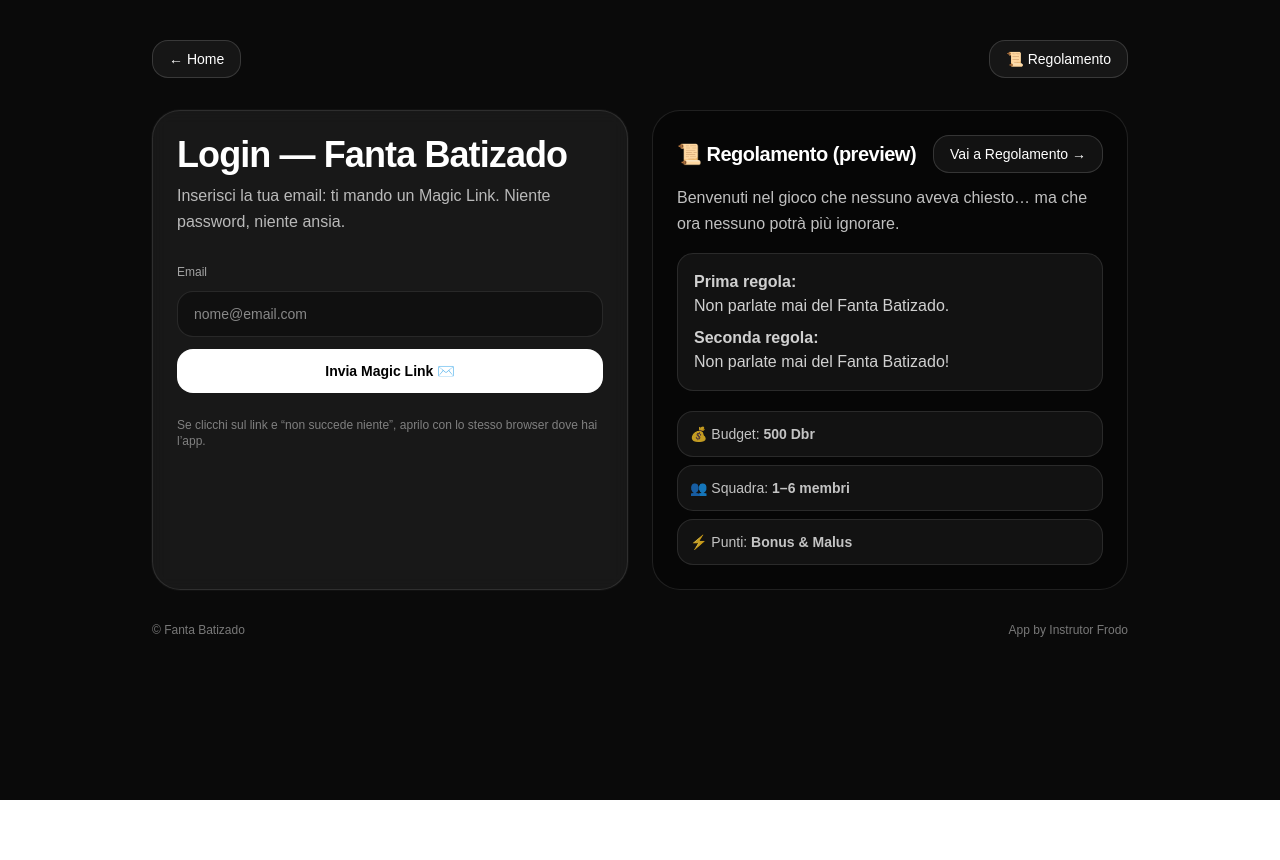
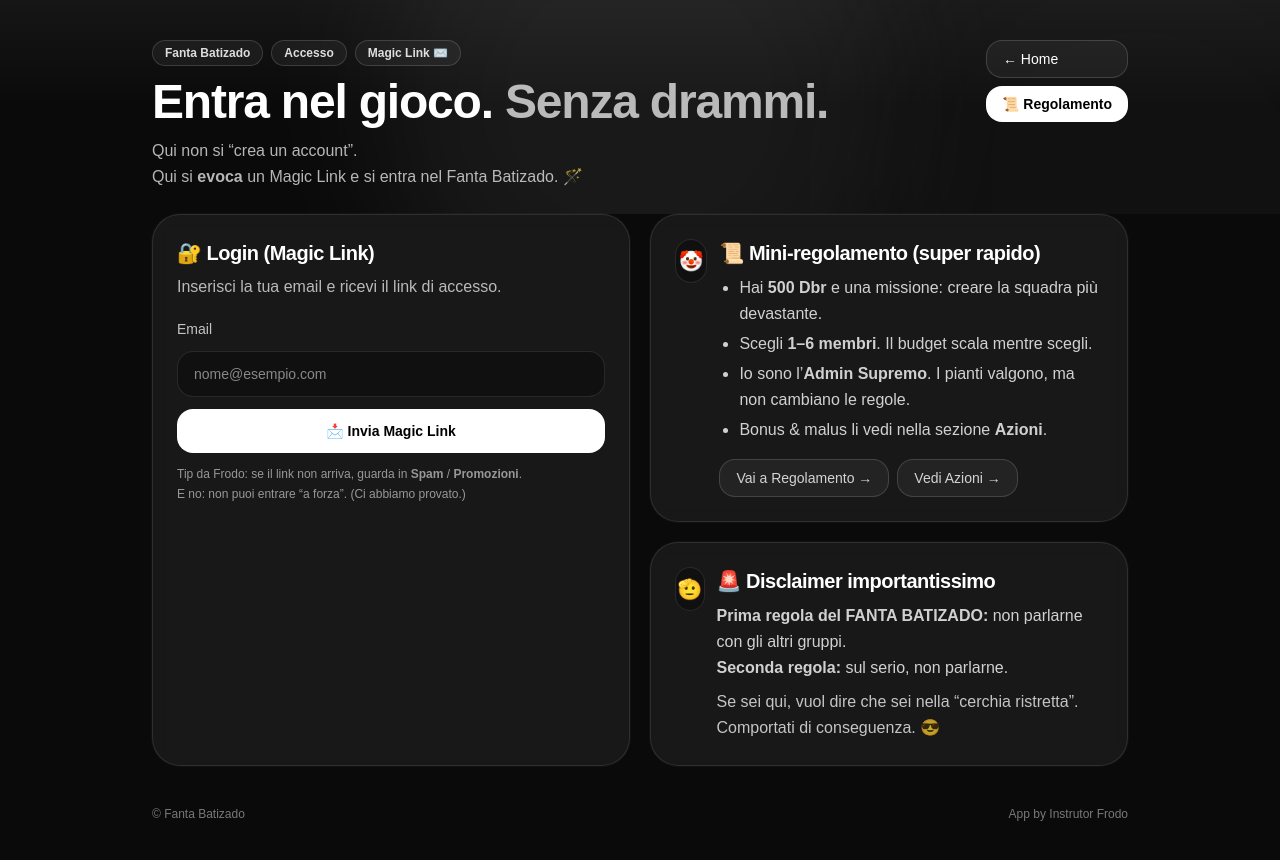
Before and after one commit to bpacentra-cyber/fanta-batizado, a Next.js app: page /login in a window 1280 px wide. Shown: the top 860 px of the page. Before the commit the page ends 800 px from the top, so only its background shows below. Built offline with nearby package versions, Linux system fonts and the light colour scheme; no server answers.

Commit message:
Restore goliardic login + regolamento preview

```diff
--- a/app/login/page.tsx
+++ b/app/login/page.tsx
@@ -2,154 +2,247 @@
 
 import Link from "next/link";
 import { useEffect, useState } from "react";
+import { useRouter, useSearchParams } from "next/navigation";
 import { supabase } from "@/lib/supabase";
-import { useRouter } from "next/navigation";
+
+function Badge({ children }: { children: React.ReactNode }) {
+  return (
+    <span className="inline-flex items-center rounded-full border border-white/15 bg-white/5 px-3 py-1 text-xs font-semibold text-white/85 backdrop-blur">
+      {children}
+    </span>
+  );
+}
+
+function Card({
+  title,
+  icon,
+  children,
+}: {
+  title: string;
+  icon: string;
+  children: React.ReactNode;
+}) {
+  return (
+    <section className="rounded-[28px] border border-white/10 bg-white/[0.06] p-5 sm:p-6 shadow-[0_0_0_1px_rgba(255,255,255,0.03)] backdrop-blur">
+      <div className="flex items-start gap-3">
+        <div className="flex h-11 w-11 items-center justify-center rounded-2xl border border-white/10 bg-black/30 text-xl">
+          {icon}
+        </div>
+        <div className="min-w-0">
+          <h2 className="text-xl font-extrabold tracking-tight">{title}</h2>
+          <div className="mt-2 text-white/80 leading-relaxed">{children}</div>
+        </div>
+      </div>
+    </section>
+  );
+}
 
 export default function LoginPage() {
   const router = useRouter();
+  const sp = useSearchParams();
+
   const [email, setEmail] = useState("");
+  const [sending, setSending] = useState(false);
   const [msg, setMsg] = useState<string>("");
   const [err, setErr] = useState<string>("");
-  const [loading, setLoading] = useState(false);
 
+  // Se sei già loggato, vai a home (o dove vuoi tu)
   useEffect(() => {
-    // se già loggato, vai a home
-    supabase.auth.getSession().then(({ data }) => {
+    let mounted = true;
+
+    (async () => {
+      const { data } = await supabase.auth.getSession();
+      if (!mounted) return;
       if (data.session?.user) router.replace("/");
-    });
-    // eslint-disable-next-line react-hooks/exhaustive-deps
-  }, []);
+    })();
 
-  async function sendMagicLink(e: React.FormEvent) {
-    e.preventDefault();
+    return () => {
+      mounted = false;
+    };
+  }, [router]);
+
+  async function sendMagicLink() {
     setErr("");
     setMsg("");
-    setLoading(true);
 
+    const e = email.trim();
+    if (!e || !e.includes("@")) {
+      setErr("Inserisci una mail valida 👀");
+      return;
+    }
+
+    setSending(true);
     try {
-      const origin =
-        typeof window !== "undefined" ? window.location.origin : "";
+      // redirectTo: prende l’origin corrente (vercel o localhost)
+      const redirectTo = `${window.location.origin}/auth/callback`;
+
       const { error } = await supabase.auth.signInWithOtp({
-        email,
+        email: e,
         options: {
-          emailRedirectTo: `${origin}/auth/callback`,
+          emailRedirectTo: redirectTo,
         },
       });
+
       if (error) throw error;
 
-      setMsg("✅ Magic link inviato! Controlla la mail e clicca sul link.");
+      setMsg(
+        "📩 Magic Link inviato! Apri la mail e clicca il link. (Se non arriva, controlla spam / promozioni.)"
+      );
+      setEmail("");
     } catch (e: any) {
-      setErr(e?.message ?? "Errore durante l’invio del magic link.");
+      setErr(e?.message ?? "Errore durante l’invio del Magic Link.");
     } finally {
-      setLoading(false);
+      setSending(false);
     }
   }
 
   return (
     <main className="min-h-screen bg-neutral-950 text-white">
-      <div className="mx-auto max-w-5xl px-6 py-10">
-        {/* top buttons */}
-        <div className="flex items-center justify-between gap-3">
+      {/* HERO */}
+      <div className="relative overflow-hidden">
+        <div className="pointer-events-none absolute inset-0">
+          <div className="absolute -top-40 left-1/2 h-[520px] w-[520px] -translate-x-1/2 rounded-full bg-white/10 blur-3xl opacity-60" />
+          <div className="absolute -bottom-56 right-[-120px] h-[520px] w-[520px] rounded-full bg-white/5 blur-3xl opacity-60" />
+          <div className="absolute inset-0 bg-gradient-to-b from-white/5 via-transparent to-transparent" />
+        </div>
+
+        <div className="relative mx-auto w-full max-w-5xl px-6 pt-10 pb-6">
+          <div className="flex flex-wrap items-start justify-between gap-4">
+            <div className="space-y-3">
+              <div className="flex flex-wrap gap-2">
+                <Badge>Fanta Batizado</Badge>
+                <Badge>Accesso</Badge>
+                <Badge>Magic Link ✉️</Badge>
+              </div>
+
+              <h1 className="text-4xl sm:text-5xl font-extrabold tracking-tight">
+                Entra nel gioco. <span className="text-white/70">Senza drammi.</span>
+              </h1>
+
+              <p className="text-white/70 leading-relaxed max-w-xl">
+                Qui non si “crea un account”.
+                <br />
+                Qui si <b>evoca</b> un Magic Link e si entra nel Fanta Batizado. 🪄
+              </p>
+            </div>
+
+            {/* NAV in alto a destra */}
+            <div className="flex flex-col gap-2 shrink-0">
               <Link
                 href="/"
                 className="rounded-2xl border border-white/15 bg-white/5 px-4 py-2 text-sm hover:bg-white/10"
               >
                 ← Home
               </Link>
-
               <Link
                 href="/regolamento"
-            className="rounded-2xl border border-white/15 bg-white/5 px-4 py-2 text-sm hover:bg-white/10"
+                className="rounded-2xl bg-white px-4 py-2 text-sm font-semibold text-black hover:bg-white/90"
               >
                 📜 Regolamento
               </Link>
             </div>
+          </div>
+        </div>
+      </div>
 
-        <div className="mt-8 grid grid-cols-1 lg:grid-cols-2 gap-6">
-          {/* login box */}
-          <section className="rounded-[28px] border border-white/10 bg-white/[0.06] p-6 shadow-[0_0_0_1px_rgba(255,255,255,0.03)] backdrop-blur">
-            <h1 className="text-4xl font-extrabold tracking-tight">
-              Login — Fanta Batizado
-            </h1>
-            <p className="mt-2 text-white/70 leading-relaxed">
-              Inserisci la tua email: ti mando un Magic Link. Niente password, niente ansia.
+      {/* CONTENT */}
+      <div className="mx-auto w-full max-w-5xl px-6 pb-14">
+        <div className="grid grid-cols-1 lg:grid-cols-2 gap-5">
+          {/* LOGIN BOX */}
+          <section className="rounded-[28px] border border-white/10 bg-white/[0.06] p-5 sm:p-6 shadow-[0_0_0_1px_rgba(255,255,255,0.03)] backdrop-blur">
+            <h2 className="text-xl font-extrabold tracking-tight">🔐 Login (Magic Link)</h2>
+            <p className="mt-2 text-white/70">
+              Inserisci la tua email e ricevi il link di accesso.
             </p>
 
-            <form onSubmit={sendMagicLink} className="mt-6 space-y-3">
-              <div>
-                <label className="text-xs text-white/60">Email</label>
+            <div className="mt-5 space-y-3">
+              <label className="block text-sm text-white/75">Email</label>
               <input
                 value={email}
                 onChange={(e) => setEmail(e.target.value)}
-                  placeholder="nome@email.com"
-                  className="mt-2 w-full rounded-2xl border border-white/10 bg-black/30 px-4 py-3 text-sm outline-none"
-                  type="email"
-                  required
+                placeholder="nome@esempio.com"
+                className="w-full rounded-2xl border border-white/10 bg-black/30 px-4 py-3 text-sm outline-none focus:border-white/20"
+                autoComplete="email"
+                inputMode="email"
               />
-              </div>
 
               <button
-                disabled={loading}
-                className="w-full rounded-2xl bg-white px-4 py-3 text-sm font-semibold text-black hover:bg-white/90 disabled:opacity-60"
+                onClick={sendMagicLink}
+                disabled={sending}
+                className="w-full rounded-2xl bg-white px-5 py-3 text-sm font-semibold text-black hover:bg-white/90 disabled:opacity-60"
               >
-                {loading ? "Invio..." : "Invia Magic Link ✉️"}
+                {sending ? "Invio in corso…" : "📩 Invia Magic Link"}
               </button>
 
-              {msg ? (
-                <div className="rounded-2xl border border-green-500/25 bg-green-500/10 p-4 text-green-200 text-sm">
-                  {msg}
-                </div>
-              ) : null}
               {err ? (
-                <div className="rounded-2xl border border-red-500/25 bg-red-500/10 p-4 text-red-200 text-sm">
+                <div className="rounded-2xl border border-red-500/30 bg-red-500/10 p-4 text-sm text-red-200">
                   ❌ {err}
                 </div>
               ) : null}
-            </form>
 
-            <div className="mt-6 text-xs text-white/45">
-              Se clicchi sul link e “non succede niente”, aprilo con lo stesso browser dove hai l’app.
+              {msg ? (
+                <div className="rounded-2xl border border-green-500/30 bg-green-500/10 p-4 text-sm text-green-100">
+                  ✅ {msg}
+                </div>
+              ) : null}
+
+              <div className="text-xs text-white/55 leading-relaxed">
+                Tip da Frodo: se il link non arriva, guarda in <b>Spam</b> / <b>Promozioni</b>.
+                <br />
+                E no: non puoi entrare “a forza”. (Ci abbiamo provato.)
+              </div>
             </div>
           </section>
 
-          {/* regolamento preview */}
-          <section className="rounded-[28px] border border-white/10 bg-black/30 p-6">
-            <div className="flex items-center justify-between gap-3">
-              <h2 className="text-xl font-extrabold tracking-tight">📜 Regolamento (preview)</h2>
+          {/* REGOLAMENTO PREVIEW */}
+          <div className="space-y-5">
+            <Card title="📜 Mini-regolamento (super rapido)" icon="🤡">
+              <ul className="mt-1 list-disc pl-5 space-y-1">
+                <li>
+                  Hai <b>500 Dbr</b> e una missione: creare la squadra più devastante.
+                </li>
+                <li>
+                  Scegli <b>1–6 membri</b>. Il budget scala mentre scegli.
+                </li>
+                <li>
+                  Io sono l’<b>Admin Supremo</b>. I pianti valgono, ma non cambiano le regole.
+                </li>
+                <li>
+                  Bonus & malus li vedi nella sezione <b>Azioni</b>.
+                </li>
+              </ul>
+
+              <div className="mt-4 flex flex-wrap gap-2">
                 <Link
                   href="/regolamento"
                   className="rounded-2xl border border-white/15 bg-white/5 px-4 py-2 text-sm hover:bg-white/10"
                 >
                   Vai a Regolamento →
                 </Link>
+                <Link
+                  href="/azioni"
+                  className="rounded-2xl border border-white/15 bg-white/5 px-4 py-2 text-sm hover:bg-white/10"
+                >
+                  Vedi Azioni →
+                </Link>
+              </div>
+            </Card>
+
+            <Card title="🚨 Disclaimer importantissimo" icon="🫡">
+              <p>
+                <b>Prima regola del FANTA BATIZADO:</b> non parlarne con gli altri gruppi.
+                <br />
+                <b>Seconda regola:</b> sul serio, non parlarne.
+              </p>
+              <p className="mt-2 text-white/75">
+                Se sei qui, vuol dire che sei nella “cerchia ristretta”.
+                Comportati di conseguenza. 😎
+              </p>
+            </Card>
+          </div>
         </div>
 
-            <p className="mt-3 text-white/75 leading-relaxed">
-              Benvenuti nel gioco che nessuno aveva chiesto… ma che ora nessuno potrà più ignorare.
-            </p>
-
-            <div className="mt-4 rounded-2xl border border-white/10 bg-white/5 p-4 text-white/80">
-              <div className="font-bold">Prima regola:</div>
-              <div>Non parlate mai del Fanta Batizado.</div>
-              <div className="mt-2 font-bold">Seconda regola:</div>
-              <div>Non parlate mai del Fanta Batizado!</div>
-            </div>
-
-            <div className="mt-5 grid grid-cols-1 gap-2 text-sm text-white/75">
-              <div className="rounded-2xl border border-white/10 bg-white/5 p-3">
-                💰 Budget: <b>500 Dbr</b>
-              </div>
-              <div className="rounded-2xl border border-white/10 bg-white/5 p-3">
-                👥 Squadra: <b>1–6 membri</b>
-              </div>
-              <div className="rounded-2xl border border-white/10 bg-white/5 p-3">
-                ⚡ Punti: <b>Bonus & Malus</b>
-              </div>
-            </div>
-          </section>
-        </div>
-
-        <div className="mt-8 flex items-center justify-between text-xs text-white/45">
+        <div className="mt-10 flex items-center justify-between text-xs text-white/45">
           <span>© Fanta Batizado</span>
           <span>App by Instrutor Frodo</span>
         </div>
```
Lines whose indentation alone changed are shown as unchanged.
